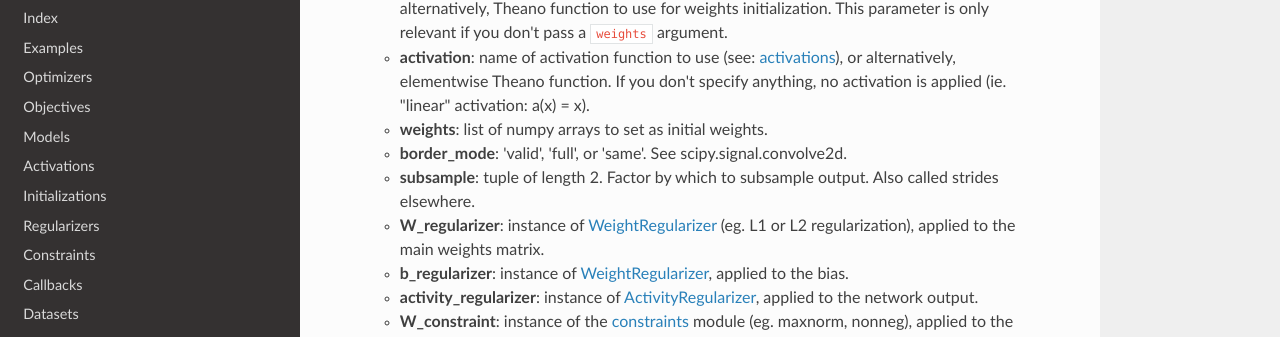
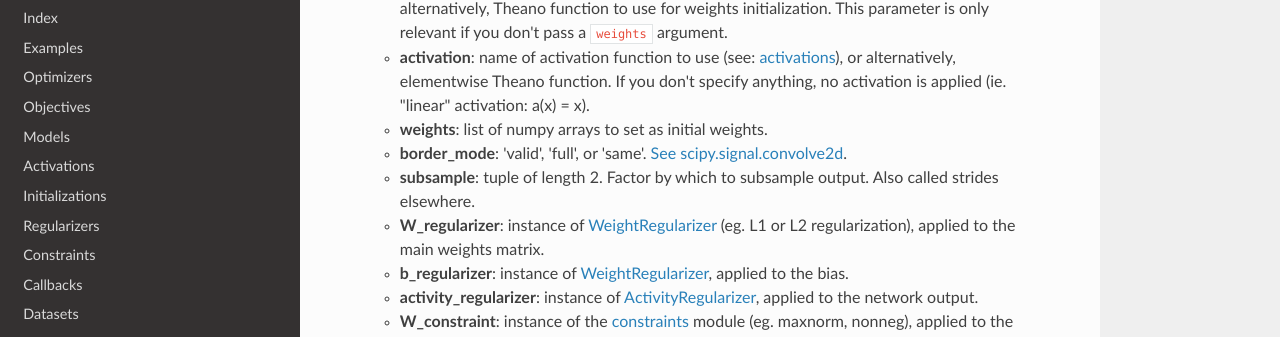
Before and after one commit to Tusespifump1o/keras, an MkDocs documentation site: the page built from docs/sources/layers/convolutional.md, in a window 1280 px wide and 900 px high, scrolled down 1253 px. Shown: the part 114-451 px from the top of the window. Built offline with MkDocs 1.6.1, drawn with Linux system fonts in a browser that asks for light colours; nearby versions of some CDN libraries; old or Windows-style settings are respelled for this version of MkDocs; part of the change alters nothing that is shown.

```diff
--- a/docs/sources/layers/convolutional.md
+++ b/docs/sources/layers/convolutional.md
@@ -58,7 +58,7 @@ Convolution operator for filtering windows of two-dimensional inputs.
     - __init__: name of initialization function for the weights of the layer (see: [initializations](../initializations.md)), or alternatively, Theano function to use for weights initialization. This parameter is only relevant if you don't pass a `weights` argument.
     - __activation__: name of activation function to use (see: [activations](../activations.md)), or alternatively, elementwise Theano function. If you don't specify anything, no activation is applied (ie. "linear" activation: a(x) = x).
     - __weights__: list of numpy arrays to set as initial weights.
-    - __border_mode__: 'valid', 'full', or 'same'. See scipy.signal.convolve2d.
+    - __border_mode__: 'valid', 'full', or 'same'. [See scipy.signal.convolve2d](http://docs.scipy.org/doc/scipy/reference/generated/scipy.signal.convolve2d.html).
     - __subsample__: tuple of length 2. Factor by which to subsample output. Also called strides elsewhere.
     - __W_regularizer__: instance of [WeightRegularizer](../regularizers.md) (eg. L1 or L2 regularization), applied to the main weights matrix.
     - __b_regularizer__: instance of [WeightRegularizer](../regularizers.md), applied to the bias.
```
